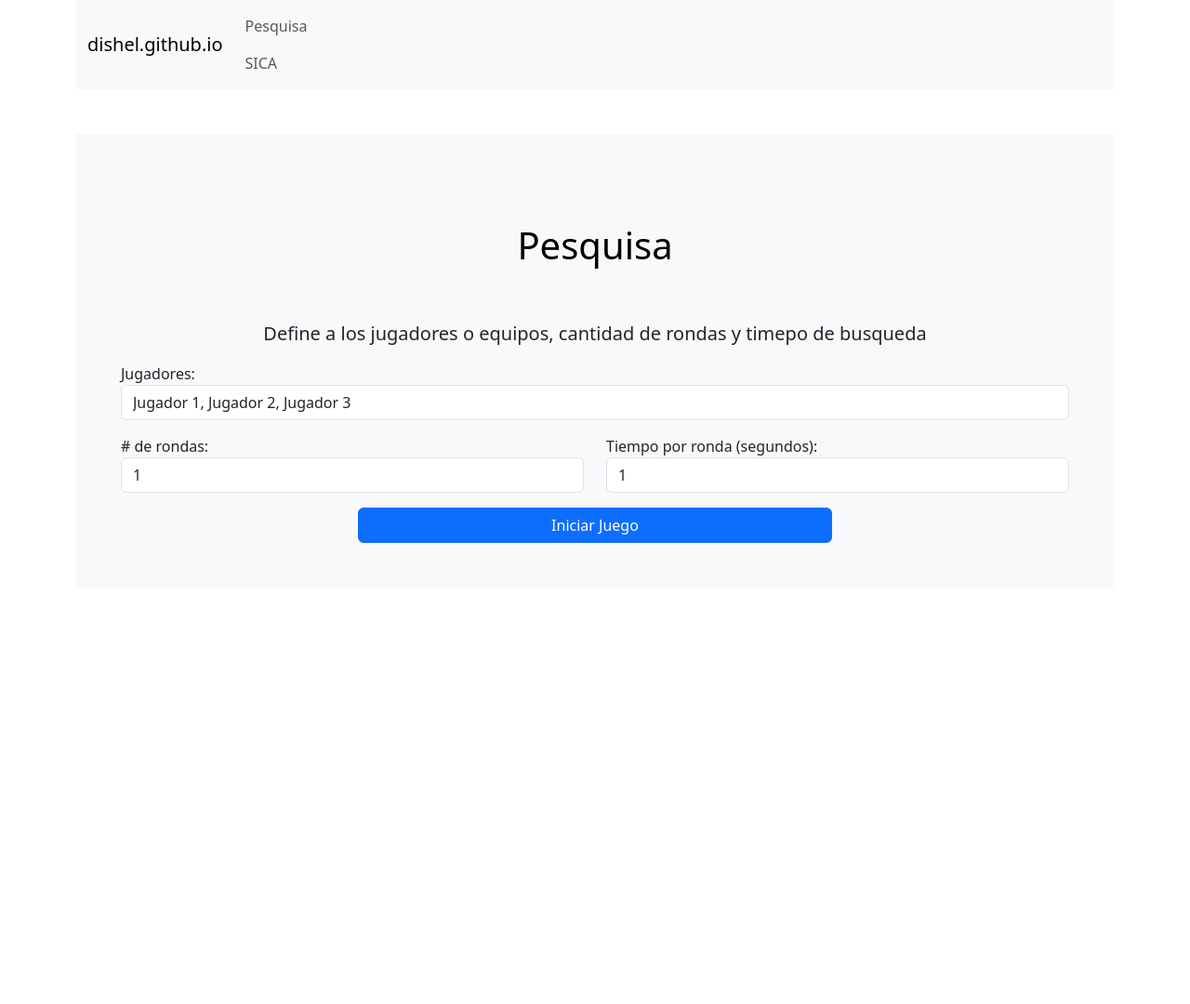
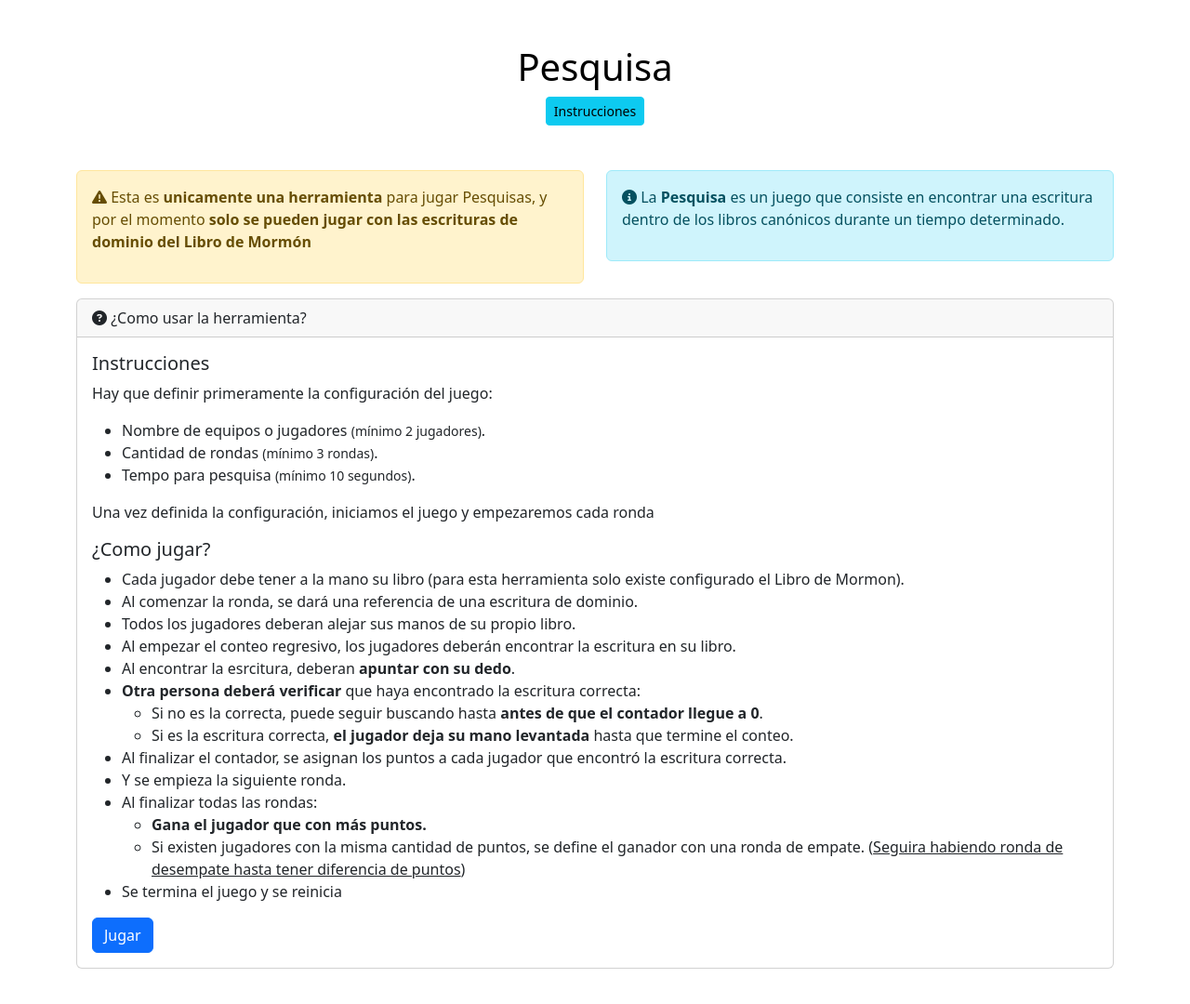
Before and after one commit to Dishel/Pesquisa, a plain HTML site: page index.html in a window 1280 px wide. Shown: the whole page at 93% size. Before the commit the page ends 800 px from the top, so only its background shows below. Drawn offline with nearby package versions, Linux system fonts and the light colour scheme.

Commit message:
Instructions

```diff
--- a/index.html
+++ b/index.html
@@ -12,10 +12,10 @@
 
 <body>
   <div class="container">
-    <nav class="navbar navbar-expand-lg bg-body-tertiary">
+    <!-- <nav class="navbar navbar-expand-lg bg-body-tertiary">
       <div class="container-fluid">
         <a class="navbar-brand" href="https://dishel.github.io/">
-          dishel.github.io
+          Github.io
         </a>
         <button class="navbar-toggler" type="button" data-bs-toggle="collapse" data-bs-target="#navbarSupportedContent"
           aria-controls="navbarSupportedContent" aria-expanded="false" aria-label="Toggle navigation">
@@ -24,38 +24,107 @@
         <div class="collapse navbar-collapse" id="navbarSupportedContent">
           <ul class="navbar-nav me-auto mb-2 mb-lg-0">
             <li class="nav-item">
-              <a class="nav-link" aria-current="page" href="https://dishel.github.io/Pesquisa/">Pesquisa</a>
+              <a class="nav-link active" aria-current="page" href="https://dishel.github.io/Pesquisa/">Pesquisa</a>
+            </li>
+            <li class="nav-item">
               <a class="nav-link" aria-current="page" href="https://dishel.github.io//Pesquisa/">SICA</a>
             </li>
           </ul>
         </div>
       </div>
-    </nav>
+    </nav> -->
 
-    <main class="mt-5">
-      <div class="p-5 bg-body-tertiary">
-        <div class="container py-5 text-center">
-          <h1 class="text-body-emphasis">Pesquisa</h1>
+    <main class="my-5">
+      <div class="text-center my-5">
+        <h1 class="text-body-emphasis">Pesquisa</h1>
+        <button class="btn btn-outline-info btn-sm active" onclick="instrucciones()"
+          data-bs-toggle="button">Instrucciones</button>
+        <button class="btn btn-primary btn-sm" onclick="configurar()" id="jugar" style="display: none;">Jugar</button>
+      </div>
+      <div id="instrucciones">
+        <div class="row">
+          <div class="col-sm-6">
+            <div class="alert alert-warning">
+              <p><i class="fa fa-warning" aria-hidden="true"></i> Esta es <strong>unicamente una herramienta</strong>
+                para jugar Pesquisas, y por el momento <strong>solo se pueden jugar con las escrituras de dominio del
+                  Libro de
+                  Mormón</strong></p>
+            </div>
+          </div>
+          <div class="col-sm-6">
+            <div class="alert alert-info">
+              <p><i class="fa fa-info-circle" aria-hidden="true"></i> La <strong>Pesquisa</strong> es un juego que
+                consiste en encontrar una escritura
+                dentro de los libros canónicos durante un tiempo determinado.</p>
+            </div>
+          </div>
         </div>
+        <div class="card">
+          <div class="card-header">
+            <i class="fa fa-question-circle" aria-hidden="true"></i> ¿Como usar la herramienta?
+          </div>
+          <div class="card-body">
+            <h5 class="card-title">Instrucciones</h5>
+            <p>Hay que definir primeramente la configuración del juego:</p>
+            <ul class="unstyle-list">
+              <li>Nombre de equipos o jugadores <small>(mínimo 2 jugadores)</small>.</li>
+              <li>Cantidad de rondas <small>(mínimo 3 rondas)</small>.</li>
+              <li>Tempo para pesquisa <small>(mínimo 10 segundos)</small>.</li>
+            </ul>
+            <p>Una vez definida la configuración, iniciamos el juego y empezaremos cada ronda</p>
+            <h5 class="card-title">¿Como jugar?</h5>
+            <ul>
+              <li>Cada jugador debe tener a la mano su libro (para esta herramienta solo existe configurado el Libro de
+                Mormon).</li>
+              <li>Al comenzar la ronda, se dará una referencia de una escritura de dominio.</li>
+              <li>Todos los jugadores deberan alejar sus manos de su propio libro.</li>
+              <li>Al empezar el conteo regresivo, los jugadores deberán encontrar la escritura en su libro.</li>
+              <li>Al encontrar la esrcitura, deberan <strong>apuntar con su dedo</strong>.</li>
+              <li><strong>Otra persona deberá verificar</strong> que haya encontrado la escritura correcta:
+                <ul>
+                  <li>Si no es la correcta, puede seguir buscando hasta <strong>antes de que el contador llegue a
+                      0</strong>.</li>
+                  <li>Si es la escritura correcta, <strong>el jugador deja su mano levantada</strong> hasta que termine
+                    el conteo.</li>
+                </ul>
+              </li>
+              <li>Al finalizar el contador, se asignan los puntos a cada jugador que encontró la escritura correcta.
+              </li>
+              <li>Y se empieza la siguiente ronda.</li>
+              <li>Al finalizar todas las rondas:
+                <ul>
+                  <li><strong>Gana el jugador que con más puntos.</strong></li>
+                  <li>Si existen jugadores con la misma cantidad de puntos, se define el ganador con una ronda de
+                    empate. (<ins>Seguira habiendo ronda de desempate hasta tener diferencia de puntos</ins>)</li>
+                </ul>
+              </li>
+              <li>Se termina el juego y se reinicia</li>
+            </ul>
+            <button class="btn btn-primary" onclick="configurar()">Jugar</button>
+          </div>
+        </div>
+      </div>
+      <div class="p-5 bg-body-tertiary" style="display: none;">
         <div id="configuracion">
           <p class="mx-auto lead text-center">
-            Define a los <strong>jugadores o equipos</strong>, <strong>cantidad de rondas</strong> y <strong>timepo de
+            Define a los <strong>jugadores o equipos</strong>, <strong>cantidad de rondas</strong> y <strong>tiempo de
               busqueda</strong>
           </p>
           <div class="mb-3">
             <label for="jugadoresInput">Jugadores:</label>
             <input type="text" id="jugadoresInput" name="jugadoresInput" class="form-control"
-              value="Jugador 1, Jugador 2, Jugador 3" required>
-            <div class="d-none" id="feedback-jugadores"></div>
+              placeholder="Jugador 1, Jugador 2, Jugador 3" required>
+            <div id="feedback-jugadores"></div>
           </div>
           <div class="row">
             <div class="mb-3 col-sm-6">
               <label for="rondasInput"># de rondas:</label>
-              <input type="number" id="rondasInput" name="rondasInput" min="1" value="1" class="form-control" required>
+              <input type="number" id="rondasInput" name="rondasInput" min="3" value="3" class="form-control" required>
             </div>
             <div class="mb-3 col-sm-6">
               <label for="tiempoInput">Tiempo por ronda (segundos):</label>
-              <input type="number" id="tiempoInput" name="tiempoInput" min="1" value="1" class="form-control" required>
+              <input type="number" id="tiempoInput" name="tiempoInput" min="10" value="10" class="form-control"
+                required>
             </div>
           </div>
           <div class="d-grid col-sm-6 mx-auto">
@@ -67,7 +136,8 @@
           <div id="referencia" style="display: none;">
             <h1>Referencia: <strong class="text-success" id="escritura" style="display: none;"></strong><button
                 class="btn btn-info btn-sm" style="display:none" id="botonRespuesta"
-                onclick="mostrarEscritura()">Mostrar respuesta</button></h1>
+                onclick="mostrarEscritura()">Mostrar
+                respuesta</button></h1>
             <h1 id="frase"></h1>
           </div>
           <div id="puntajes" class="text-center m-3 row row-cols-md-3" style="display: none;"></div>
--- a/js/pesquisa.js
+++ b/js/pesquisa.js
@@ -1,3 +1,4 @@
+$();
 let jugadores = [];
 let puntajes = {};
 let rondas = 0;
@@ -18,9 +19,20 @@ async function cargarReferencias() {
   }
 }
 
+function configurar() {
+  $("#configuracion").parent("div").show();
+  $("#instrucciones").hide();
+  $("#jugar").hide();
+}
+
+function instrucciones() {
+  $("#jugar").toggle($("#instrucciones").is(":visible"));
+  $("#instrucciones").slideToggle();
+  $("#configuracion").parent("div").hide();
+}
+
 // Iniciar el juego con la configuración ingresada
 function iniciarJuego() {
-  $("#configuracion").hide();
   const jugadoresInput = document.getElementById("jugadoresInput").value.trim();
   jugadores = jugadoresInput
     .split(/\s*,\s*/)
@@ -35,17 +47,18 @@ function iniciarJuego() {
     $("#feedback-jugadores").html("Debes ingresar al menos dos jugadores.");
     $("#feedback-jugadores").show();
     return;
-  }
+  } else {
+    $("#configuracion").hide();
     $("#jugadoresInput").removeClass("is-invalid");
     $("#feedback-jugadores").removeClass("invalid-feedback");
     $("#feedback-jugadores").hide();
-
     jugadores.forEach((jugador) => (puntajes[jugador.trim()] = 0));
 
     cargarReferencias().then(() => {
       siguienteRonda();
     });
     $("#juego").show();
+  }
 }
 
 // Mostrar la siguiente ronda
@@ -244,7 +257,10 @@ function mostrarGanador() {
       .attr("class")
       .split(" ")
       .find((cls) => cls.startsWith("border-"));
-    $(`#${jugadoresEmpatados[0]}`).children(".card").removeClass(borderClass).addClass(`text-bg-${borderClass.replace('border-', '')}`);
+    $(`#${jugadoresEmpatados[0]}`)
+      .children(".card")
+      .removeClass(borderClass)
+      .addClass(`text-bg-${borderClass.replace("border-", "")}`);
     $(".btn-group").hide(300);
     $("#botonReiniciar").show();
     $("#ountaje").show();
```
Also changed, not shown: 1 other file. Lines whose indentation alone changed are shown as unchanged.
